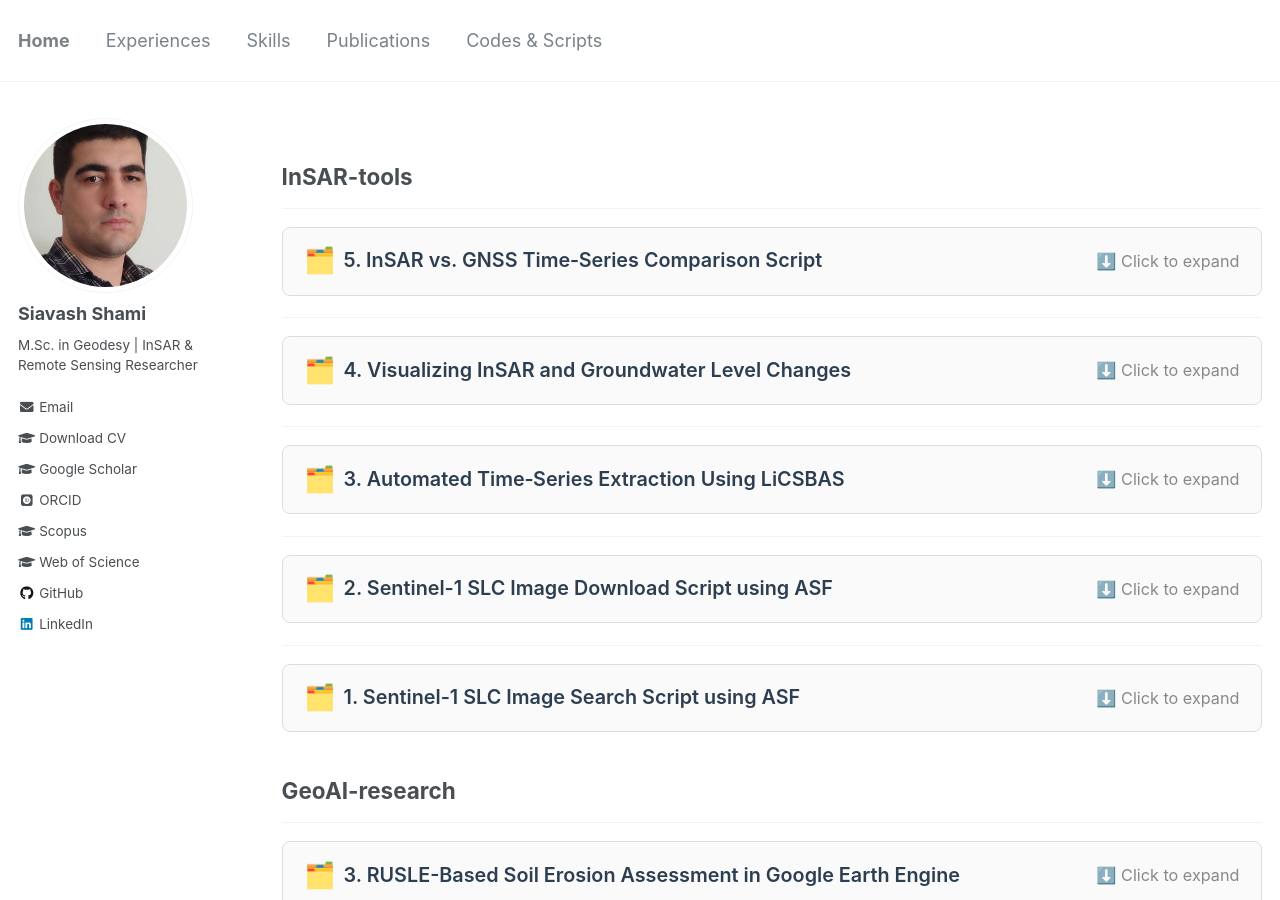
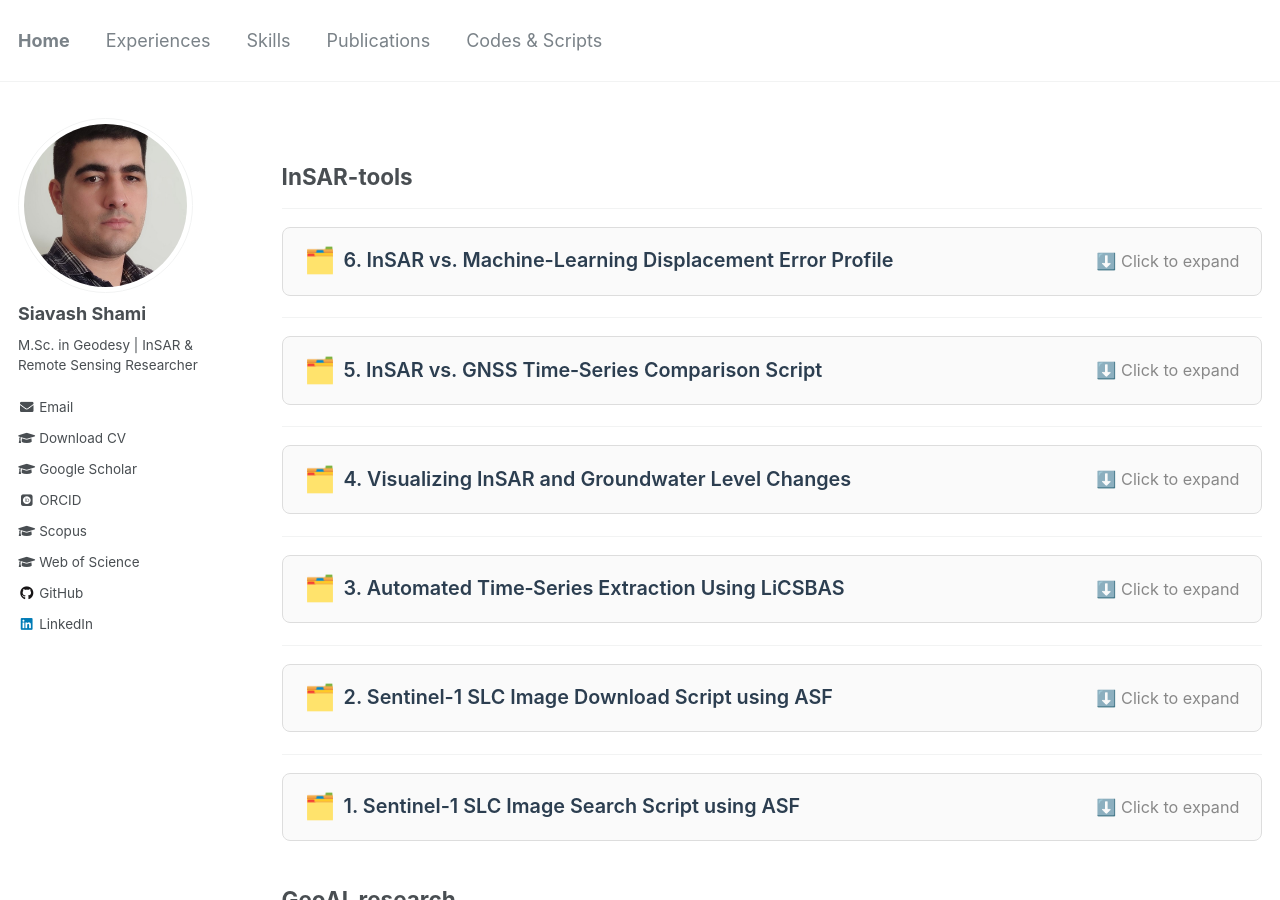
Before and after one commit to siavashshami/siavashshami.github.io, a Jekyll site: the page built from _pages/codes_scripts.md, in a window 1280 px wide and 900 px high. Built offline with Jekyll 4.4.1, drawn with Linux system fonts in a browser that asks for light colours; some web fonts are replaced.

Commit message:
Update codes_scripts.md

```diff
--- a/_pages/codes_scripts.md
+++ b/_pages/codes_scripts.md
@@ -7,6 +7,41 @@ author_profile: true
 
 ---
 ## InSAR-tools
+---
+<details style="border: 1px solid #ddd; border-radius: 8px; padding: 0.8rem 1.2rem; margin-bottom: 1.2rem; background: #fafafa; transition: all 0.2s;">
+  <summary style="font-size: 1.1rem; font-weight: 600; color: #2c3e50; cursor: pointer; list-style: none; display: flex; align-items: center; gap: 8px;">
+    <span style="font-size: 1.4rem;">🗂️</span>
+    6. InSAR vs. Machine-Learning Displacement Error Profile
+    <span style="margin-left: auto; font-size: 0.9rem; color: #888; font-weight: 400;">
+      ⬇️ Click to expand
+    </span>
+  </summary>
+
+  <div style="padding-top: 1rem; border-top: 1px solid #eee; margin-top: 0.8rem;">
+
+    <p style="font-size: 1rem; line-height: 1.7; color: #444;">
+      <strong>📌 Description:</strong><br>
+This data file and Python script visualize the east–west displacement-rate error along profile AA′ for the prediction-output panel of Fig. 8. EW-AA.csv stores distance along the profile (in metres, ~9.8 km) together with the differences InSAR − RFR and InSAR − SVR in mm, with None gaps in the RFR column. The script reads the CSV, builds a two-panel figure sharing x and y axes, and plots InSAR − RFR (EW) (top) and InSAR − SVR (EW) (bottom) as black lines. Background shading is applied per sample: greenish when the difference lies within ±3 mm and red otherwise, so model agreement is visible at a glance. A dashed zero line, five distance-based x ticks, and boxed i and i′ markers with vertical dashed lines at row indices 22 and 44 highlight the main structural features crossing the profile.
+</p>
+
+    <div style="display: flex; flex-wrap: wrap; gap: 1.5rem; margin: 1rem 0; font-size: 0.95rem; background: #f0f4f8; padding: 0.8rem 1.2rem; border-radius: 6px;">
+      <span><strong>📁 Format:</strong> Python & CSV</span>
+    </div>
+
+    <p style="margin: 0.8rem 0 0.4rem;">
+      <strong>📥 Download Link:</strong><br>
+      <a href="https://github.com/siavashshami/InSAR-tools/tree/main/applications/InSAR%20vs.%20Machine-Learning%20Displacement%20Error%20Profile" target="_blank" style="color: #3498db; text-decoration: none; border-bottom: 1px dotted #3498db;">
+        🔗 Download from GitHub
+      </a>
+    </p>
+
+    <div style="margin-top: 1.2rem; padding: 0.8rem 1rem; background: #f9f9f9; border-left: 4px solid #3498db; border-radius: 4px; font-size: 0.92rem; color: #555;">
+      <strong>📜 Citation:</strong><br>
+ Shami, S., Shahriari, M. A., Nilfouroushan, F., Forghani, N., Salimi, M., & Reshadi, M. A. M. (2024). Surface displacement measurement and modeling of the Shah-Gheyb salt dome in southern Iran using InSAR and machine learning techniques. International Journal of Applied Earth Observation and Geoinformation
+    </div>
+
+  </div>
+</details>
 ---
 <details style="border: 1px solid #ddd; border-radius: 8px; padding: 0.8rem 1.2rem; margin-bottom: 1.2rem; background: #fafafa; transition: all 0.2s;">
   <summary style="font-size: 1.1rem; font-weight: 600; color: #2c3e50; cursor: pointer; list-style: none; display: flex; align-items: center; gap: 8px;">
```
